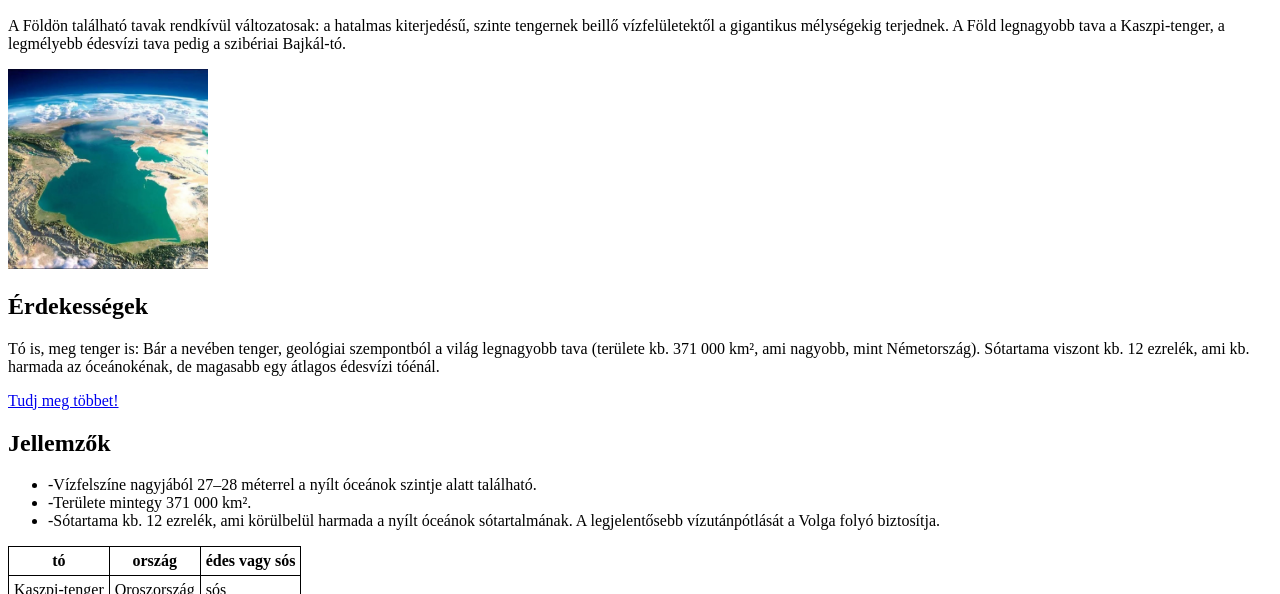
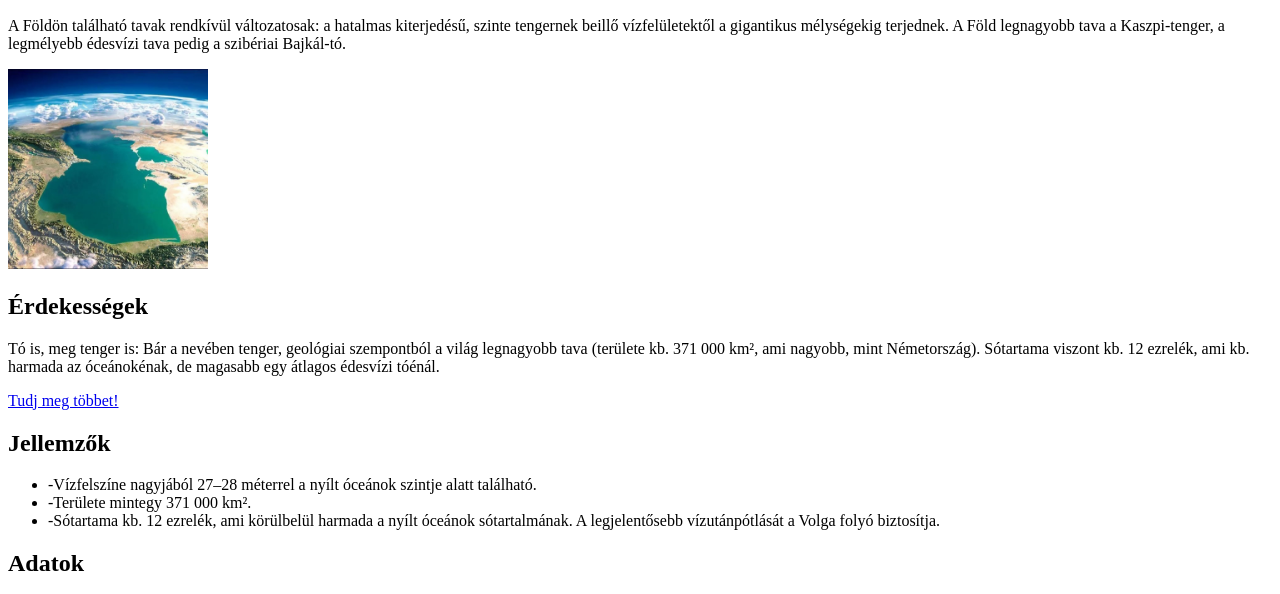
Before and after one commit to chiefkife/ikt, a plain HTML site: page tema.html in a window 1280 px wide. Shown: the part 136-730 px from the top of the page. Drawn offline with Linux system fonts and the light colour scheme.

Commit message:
Update tema.html with new content section
Added a new section for 'Adatok' and updated the content structure.

```diff
--- a/tema.html
+++ b/tema.html
@@ -27,6 +27,7 @@
     <li>-Területe mintegy 371 000 km².</li>
     <li>-Sótartama kb. 12 ezrelék, ami körülbelül harmada a nyílt óceánok sótartalmának. A legjelentősebb vízutánpótlását a Volga folyó biztosítja.</li>
 </ul>
+<h2>Adatok</h2>
 <table>
     <tr>
         <th>tó</th>
```
